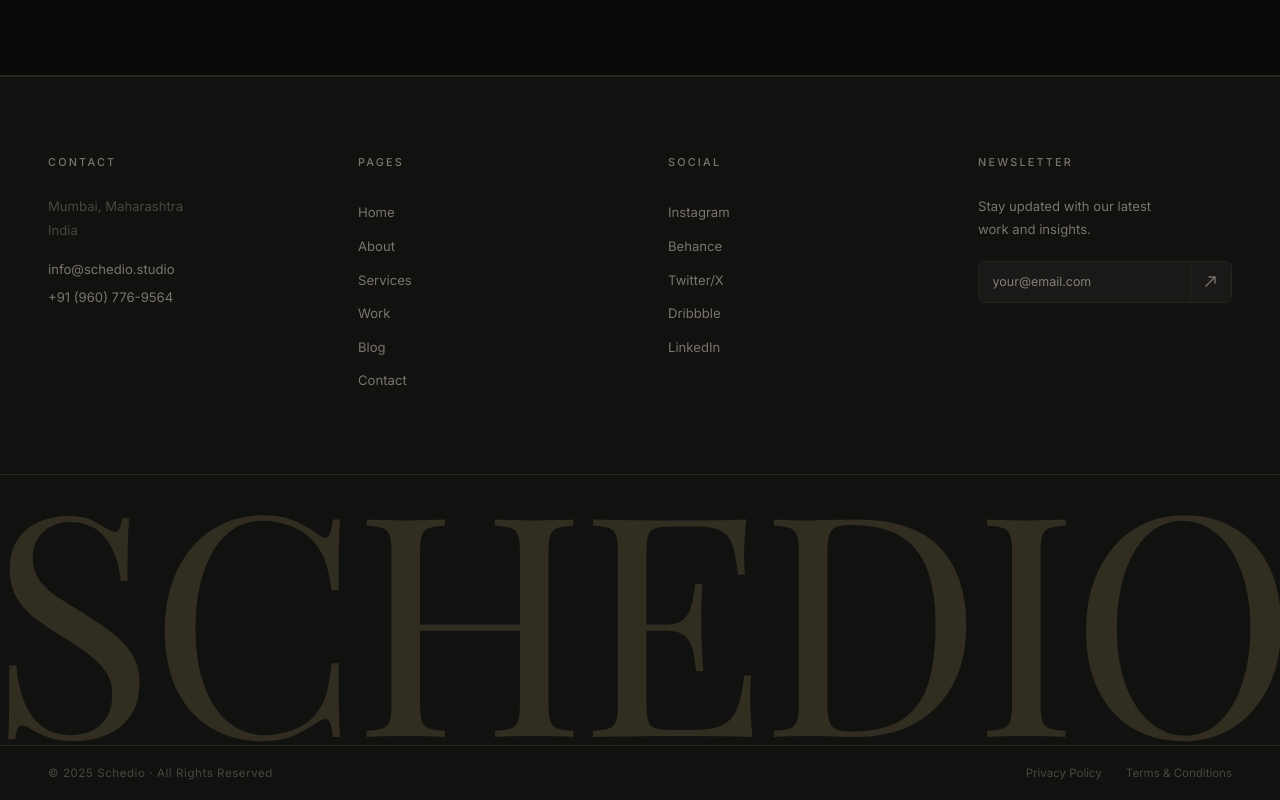
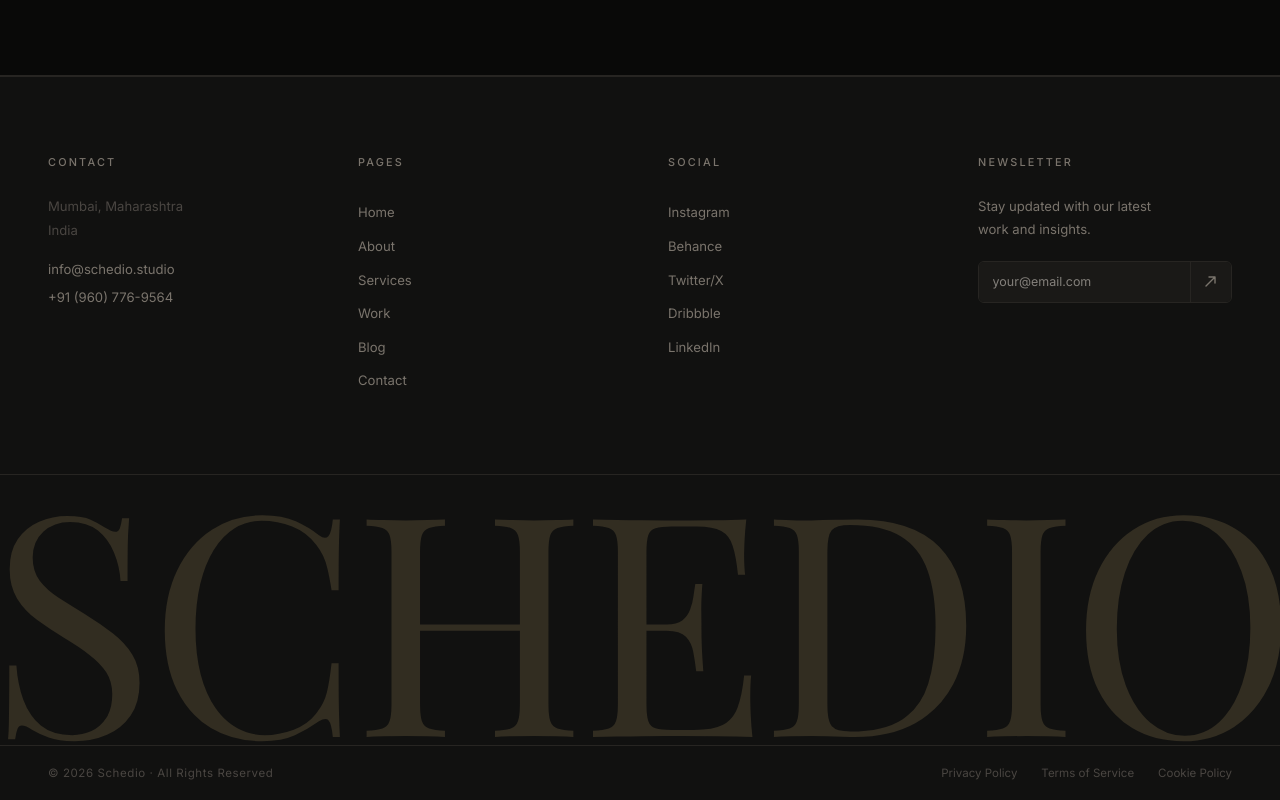
Before and after one commit to dinbandhu12/schedio-redesign, a Next.js app: page /blog in a window 1280 px wide. Shown: the part 2334-3134 px from the top of the page. Built offline with nearby package versions, Linux system fonts and the light colour scheme; a web font is replaced by a local one.

Commit message:
Update Footer and Navbar — copyright 2026, legal links, hover styles

```diff
--- a/src/components/layout/Footer.tsx
+++ b/src/components/layout/Footer.tsx
@@ -282,12 +282,13 @@ export default function Footer() {
         }}
       >
         <span style={{ fontSize: '0.72rem', color: 'var(--text-dim)', letterSpacing: '0.05em' }}>
-          © 2025 Schedio · All Rights Reserved
+          © 2026 Schedio · All Rights Reserved
         </span>
         <div style={{ display: 'flex', gap: '1.5rem' }}>
           {[
-            { label: 'Privacy Policy',     href: '/privacy-policy' },
-            { label: 'Terms & Conditions', href: '/terms'          },
+            { label: 'Privacy Policy', href: '/privacy-policy' },
+            { label: 'Terms of Service', href: '/terms'        },
+            { label: 'Cookie Policy',  href: '/cookie-policy'  },
           ].map(item => (
             <Link
               key={item.label}
--- a/src/components/layout/Navbar.tsx
+++ b/src/components/layout/Navbar.tsx
@@ -260,7 +260,7 @@ export default function Navbar({ isLoaded }: { isLoaded: boolean }) {
                         <div style={{ display: 'flex', alignItems: 'baseline', gap: '1.1rem' }}>
                           <span style={{
                             fontFamily: 'var(--font-body)',
-                            fontSize: '0.6rem',
+                            fontSize: '1rem',
                             letterSpacing: '0.22em',
                             color: hoveredLink === i ? 'var(--accent)' : 'var(--text-dim)',
                             transition: 'color 0.3s',
@@ -271,7 +271,7 @@ export default function Navbar({ isLoaded }: { isLoaded: boolean }) {
                           </span>
                           <span style={{
                             fontFamily: 'var(--font-display)',
-                            fontSize: 'clamp(2.2rem, 5vw, 3.5rem)',
+                            fontSize: 'clamp(3rem, 5vw, 3.5rem)',
                             fontWeight: 400,
                             letterSpacing: '-0.025em',
                             lineHeight: 1.08,
```
